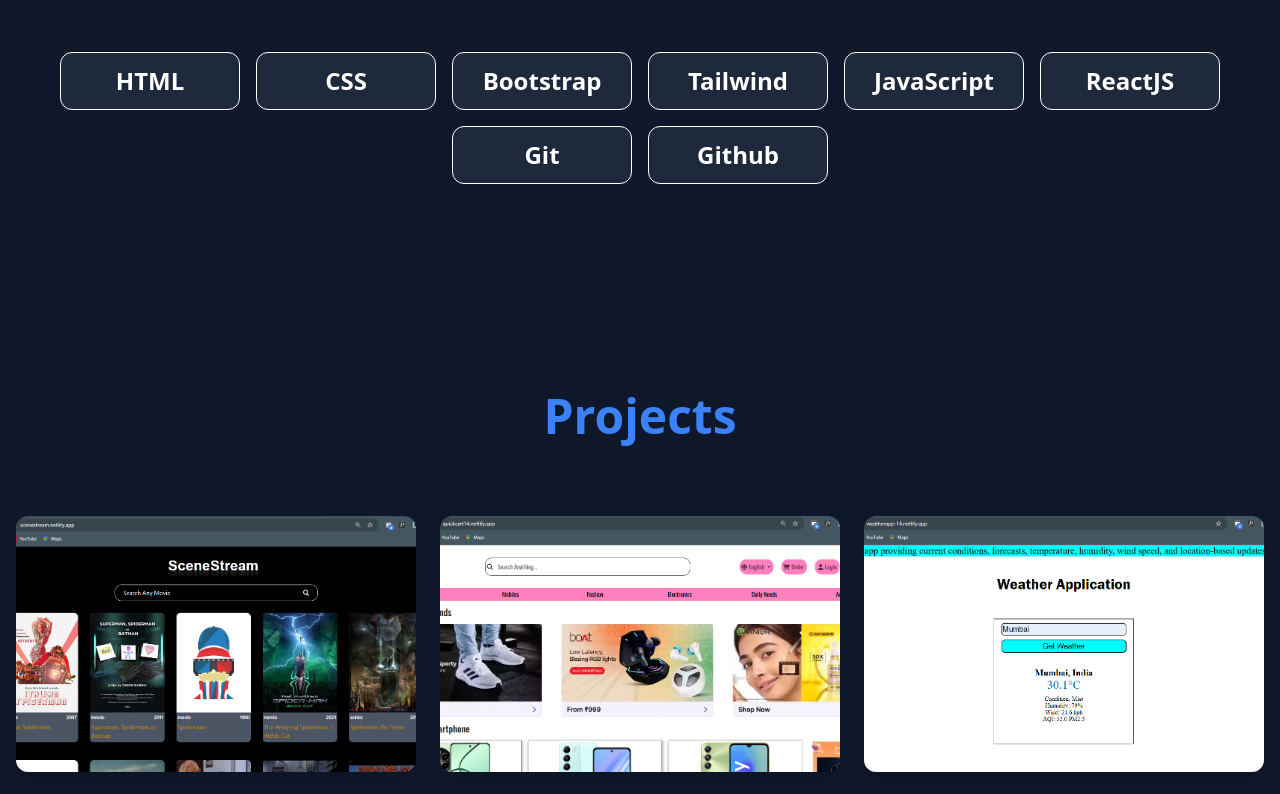
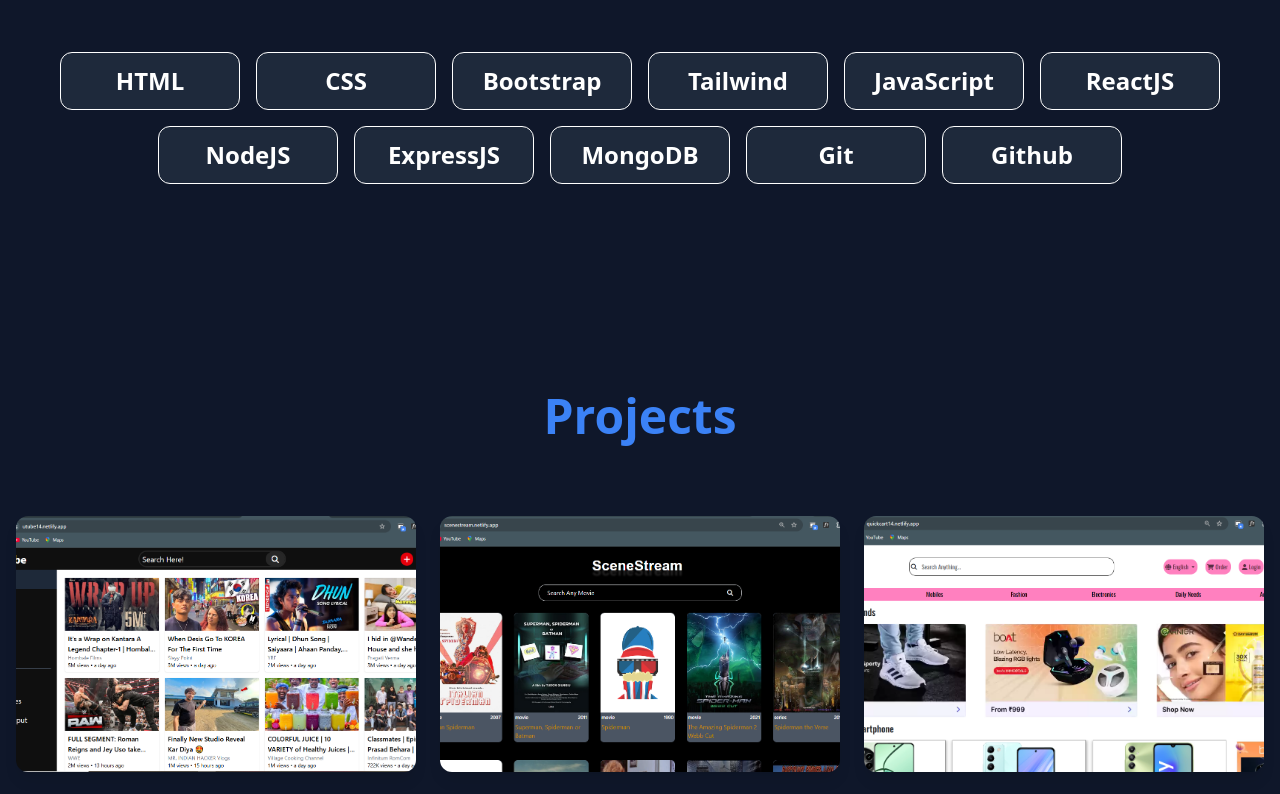
Before and after one commit to harshsingh1407/harshportfolio, a React (Vite) app: page / in a window 1280 px wide. Shown: the part 1386-2180 px from the top of the page. Built offline with nearby package versions, Linux system fonts and the light colour scheme.

Commit message:
Project Add

```diff
--- a/package.json
+++ b/package.json
@@ -1,5 +1,4 @@
 {
-  "homepage": "https://harshsingh1407.github.io/harshportfolio",
   "name": "portfolio",
   "private": true,
   "version": "0.0.0",
@@ -8,9 +7,7 @@
     "dev": "vite",
     "build": "vite build",
     "lint": "eslint .",
-    "preview": "vite preview",
-    "predeploy": "npm run build",
-    "deploy": "gh-pages -d dist"
+    "preview": "vite preview"
   },
   "dependencies": {
     "@tailwindcss/vite": "^4.1.7",
--- a/src/components/Projects.jsx
+++ b/src/components/Projects.jsx
@@ -6,9 +6,16 @@
 import rockpaperscissor from '../assets/rockpaperscissor.png'
 import scenestream from '../assets/scenestream.png'
 import tictactoe from '../assets/tictactoe.png'
+import utube from '../assets/utube.png'
 
 const Projects = () => {
     const projects = [
+    {
+      name: "UTube",
+      tech: "HTML, CSS, Tailwind, JavaScript & React",
+      image: utube,
+      link: "https://utube14.netlify.app/",
+    },
     {
       name: "SceneStream",
       tech: "HTML, CSS, Tailwind, JavaScript & React",
--- a/src/components/Skills.jsx
+++ b/src/components/Skills.jsx
@@ -14,6 +14,9 @@
                 <button className='bg-[#1e293b] w-[180px] border-1 text-white text-2xl p-3 font-semibold m-2 rounded-xl hover:scale-105 hover:border-[#06b6d4] hover:text-[#06b6d4]'>Tailwind</button>
                 <button className='bg-[#1e293b] w-[180px] border-1 text-white text-2xl p-3 font-semibold m-2 rounded-xl hover:scale-105 hover:border-[#f7df1e] hover:text-[#f7df1e]'>JavaScript</button>
                 <button className='bg-[#1e293b] w-[180px] border-1 text-white text-2xl p-3 font-semibold m-2 rounded-xl hover:scale-105 hover:border-[#61DAFB] hover:text-[#61DAFB]'>ReactJS</button>
+                <button className='bg-[#1e293b] w-[180px] border-1 text-white text-2xl p-3 font-semibold m-2 rounded-xl hover:scale-105 hover:border-[#3c873a] hover:text-[#3c873a]'>NodeJS</button>
+                <button className='bg-[#1e293b] w-[180px] border-1 text-white text-2xl p-3 font-semibold m-2 rounded-xl hover:scale-105 hover:border-[#333333] hover:text-[#333333]'>ExpressJS</button>
+                <button className='bg-[#1e293b] w-[180px] border-1 text-white text-2xl p-3 font-semibold m-2 rounded-xl hover:scale-105 hover:border-[#47A248] hover:text-[#47A248]'>MongoDB</button>
                 <button className='bg-[#1e293b] w-[180px] border-1 text-white text-2xl p-3 font-semibold m-2 rounded-xl hover:scale-105 hover:border-[#F1502F] hover:text-[#F1502F]'>Git</button>
                 <button className='bg-[#1e293b] w-[180px] border-1 text-white text-2xl p-3 font-semibold m-2 rounded-xl hover:scale-105 hover:border-[#4078c0] hover:text-[#4078c0]'>Github</button>
             </div>
--- a/vite.config.js
+++ b/vite.config.js
@@ -4,7 +4,6 @@
 
 // https://vite.dev/config/
 export default defineConfig({
-  base: "harshportfolio",
   plugins: [react(),
     tailwindcss(),
   ],
```
Also changed, not shown: src/assets/utube.png (added).
